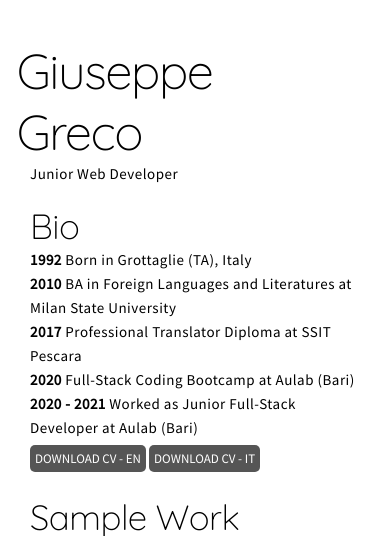
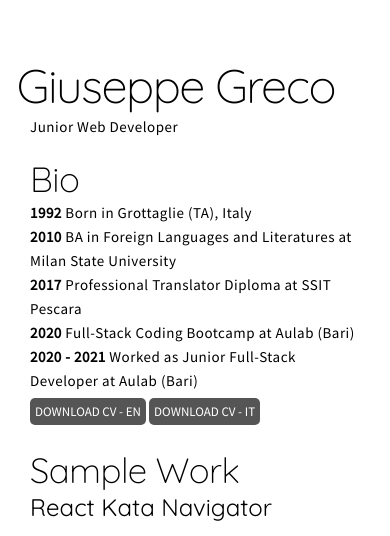
Before and after one commit to GiuseppeGreco2292/giuseppegreco2292.github.io, a plain HTML site: page index.html in a window 390 px wide. Shown: the top 536 px of the page. Drawn offline with Linux system fonts and the light colour scheme.

Commit message:
smartphone h1 size

```diff
--- a/style.css
+++ b/style.css
@@ -140,7 +140,7 @@ li {
     }
 
     h1 {
-        font-size: 49px;
+        font-size: 47px;
     }
 
     h2 {
```
